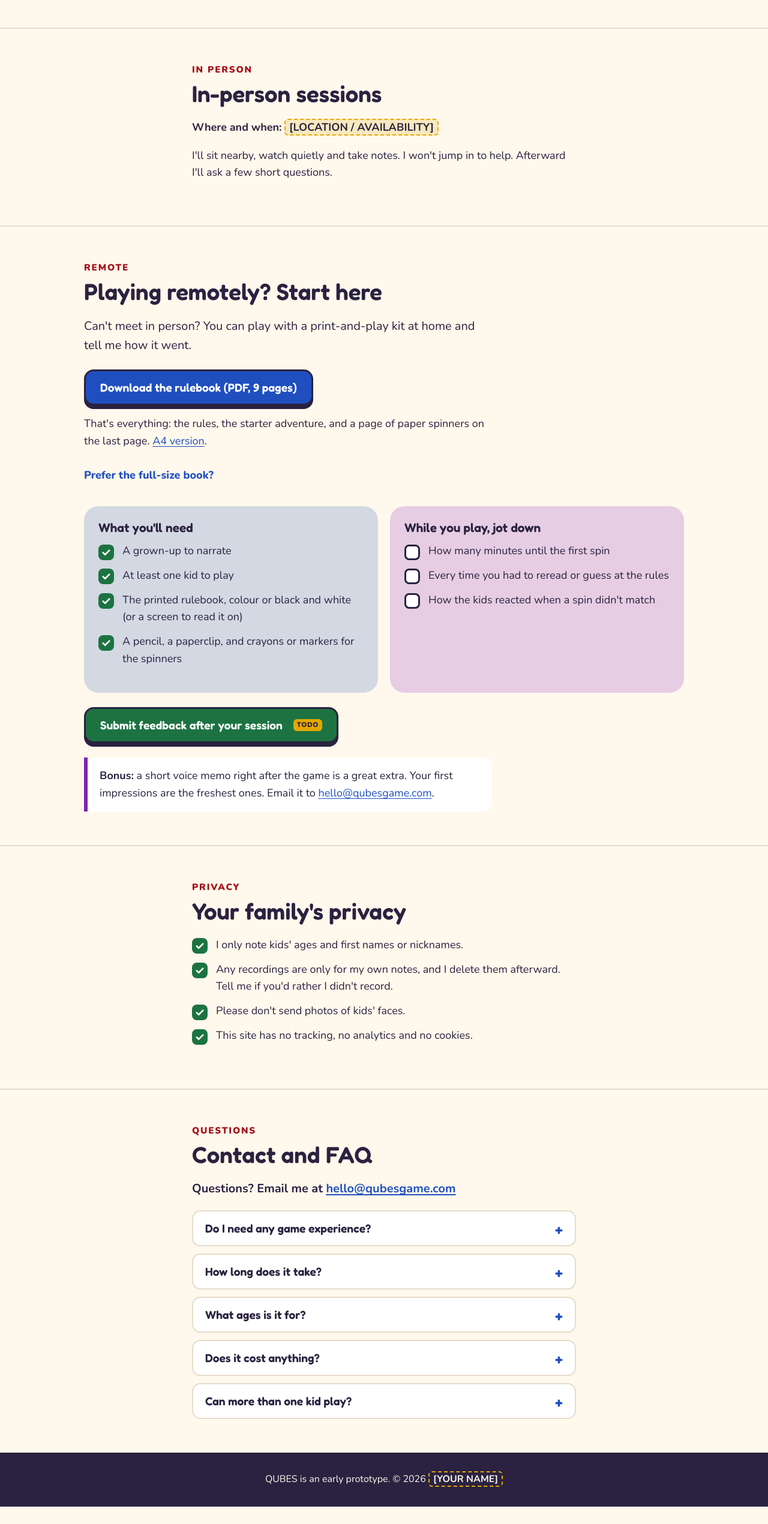
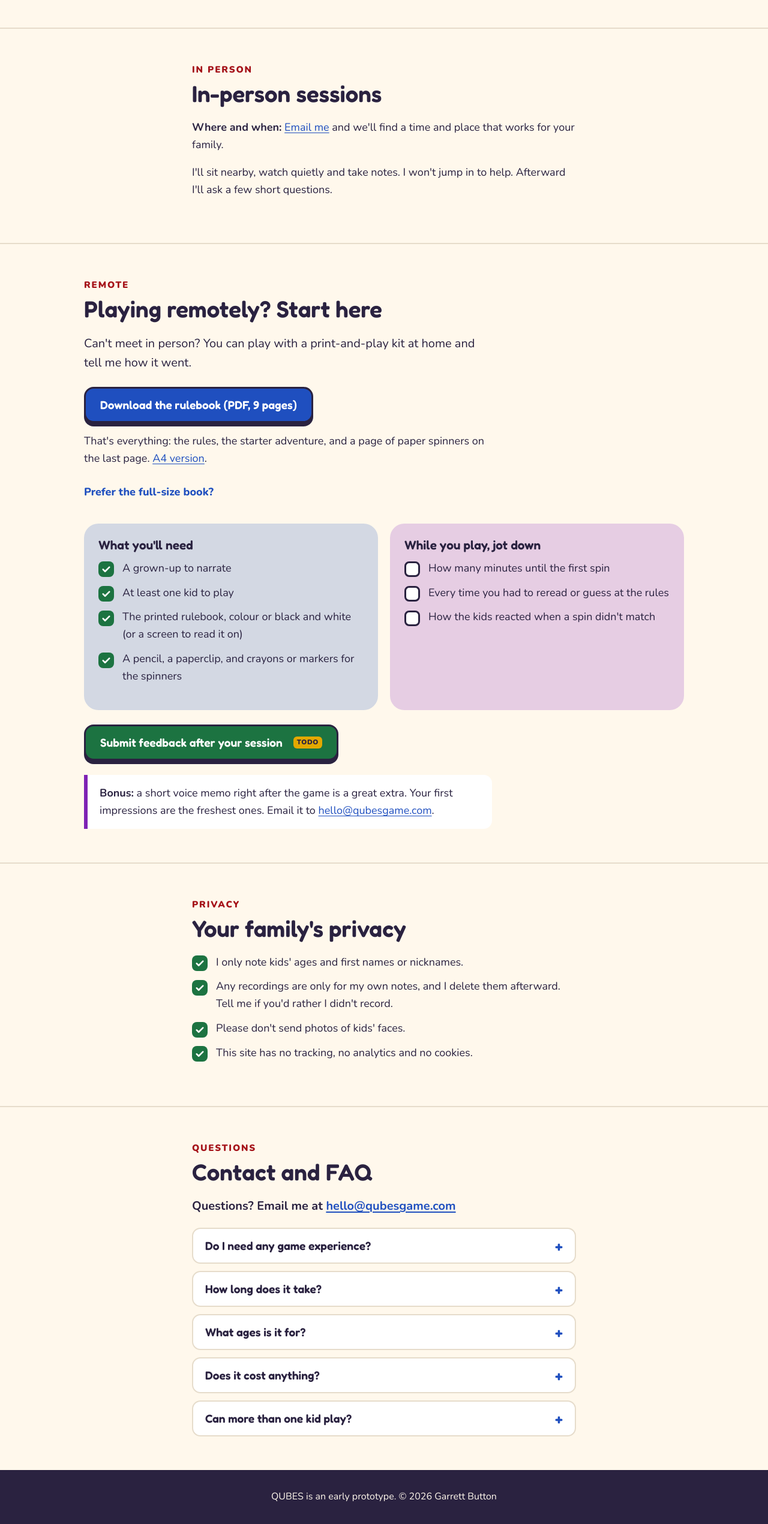
Before and after one commit to theresamouseinmyhouse/qubes, a plain HTML site: page index.html in a window 1280 px wide. Shown: the part 3265-5806 px from the top of the page at 60% size. Before the commit the page ends 5777 px from the top, so only its background shows below. Drawn offline with Linux system fonts and the light colour scheme.

Commit message:
Fill in-person contact, cost (free) and footer name
Co-Authored-By: Claude Opus 5.5 <noreply@anthropic.com>

```diff
--- a/index.html
+++ b/index.html
@@ -14,9 +14,9 @@
     cubes photo              done: assets/cubes.jpg
     CONTACT_EMAIL            done: hello@qubesgame.com (Cloudflare Email Routing)
     SITE_URL                 done: https://qubesgame.com
-    [LOCATION / AVAILABILITY]  where and when in-person sessions happen
-    [FREE / THANK-YOU GIFT]  what testers get / whether it costs anything
-    [YOUR NAME]              your name for the footer
+    [LOCATION / AVAILABILITY]  done: "email me" (hello@qubesgame.com)
+    [FREE / THANK-YOU GIFT]  done: free, no gifts
+    [YOUR NAME]              done: Garrett Button
 
     Unfilled links show a yellow "TODO" tag on the page, and bracketed
     text shows with a dashed yellow box, so nothing slips through.
@@ -171,7 +171,7 @@
       <div class="wrap narrow">
         <span class="eyebrow">In person</span>
         <h2>In-person sessions</h2>
-        <p><strong>Where and when:</strong> <span class="todo">[LOCATION / AVAILABILITY]</span></p>
+        <p><strong>Where and when:</strong> <a href="mailto:hello@qubesgame.com">Email me</a> and we'll find a time and place that works for your family.</p>
         <p>I'll sit nearby, watch quietly and take notes. I won't jump in to help. Afterward I'll ask a few short questions.</p>
       </div>
     </section>
@@ -262,7 +262,7 @@
           </details>
           <details>
             <summary>Does it cost anything?</summary>
-            <p><span class="todo">[FREE / THANK-YOU GIFT]</span></p>
+            <p>No. It's free to take part, and there's nothing to buy.</p>
           </details>
           <details>
             <summary>Can more than one kid play?</summary>
@@ -275,7 +275,7 @@
 
   <footer>
     <div class="wrap">
-      <p>QUBES is an early prototype. © 2026 <span class="todo">[YOUR NAME]</span></p>
+      <p>QUBES is an early prototype. © 2026 Garrett Button</p>
     </div>
   </footer>
 </body>
```
Also changed, not shown: 1 other file.
